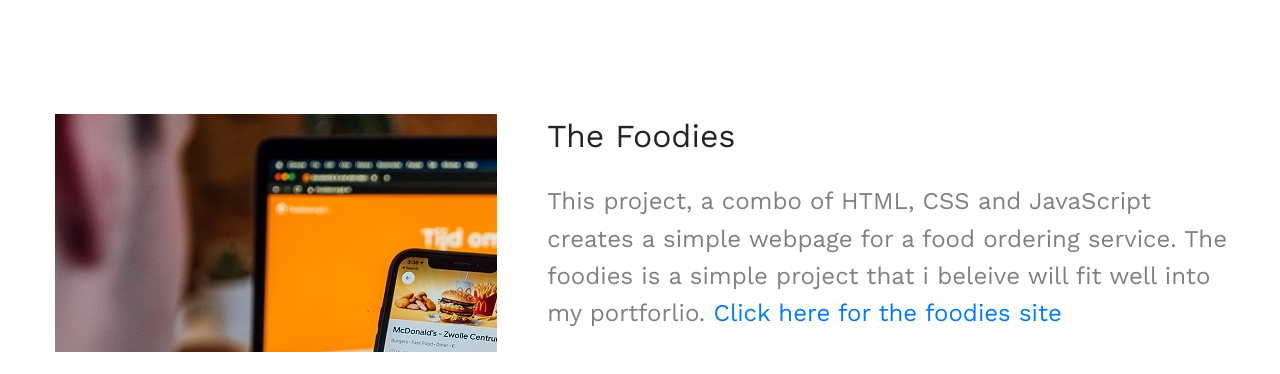
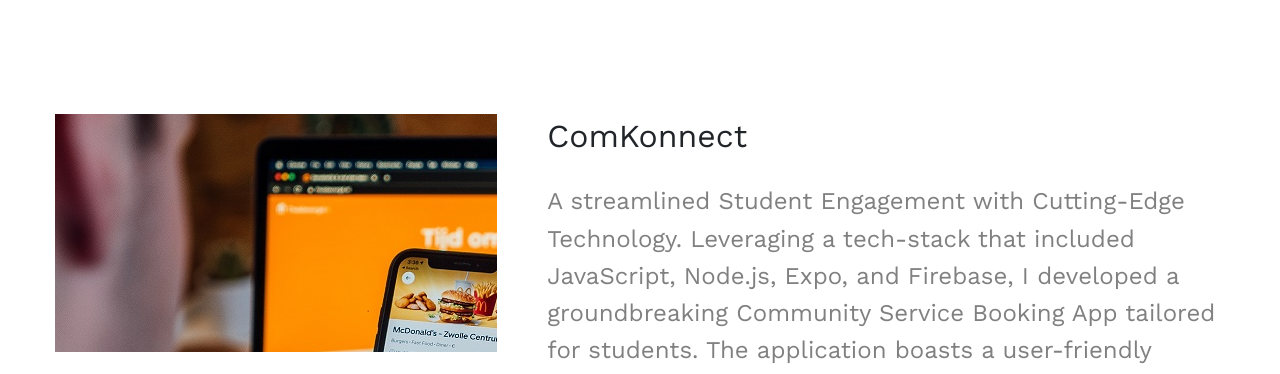
Before and after one commit to Salus101/myportfolio, a plain HTML site: page index.html in a window 1280 px wide. Shown: the part 753-1127 px from the top of the page. Drawn offline with nearby package versions, Linux system fonts and the light colour scheme.

Commit message:
Update index.html

```diff
--- a/index.html
+++ b/index.html
@@ -39,11 +39,12 @@
         </div>
 
         <div class="project1">
-         <h2 class="project-title">The Foodies</h2>
-         <p class="project-description">This project, a combo of HTML, CSS and JavaScript
-            creates a simple webpage for a food ordering service.
-            The foodies is a simple project that i beleive will fit well into my portforlio.
-            <a href="https://thefoodiesbysalus.netlify.app/" target="_blank"> Click here for the foodies site</a>
+         <h2 class="project-title">ComKonnect</h2>
+         <p class="project-description">A streamlined Student Engagement with Cutting-Edge Technology.
+             Leveraging a tech-stack that included JavaScript, Node.js, Expo, and Firebase,
+             I developed a groundbreaking Community Service Booking App tailored for students.
+             The application boasts a user-friendly interface that not only simplifies the process of browsing and booking community service slots but also offers a seamless and engaging experience, empowering students to make a meaningful impact within their community.
+            <a href="https://github.com/Salus101/comService" target="_blank"> Click here for the project repository</a>
          </p>
         </div>
     </div>
```
